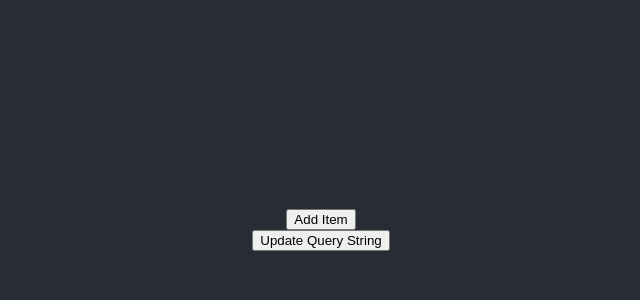
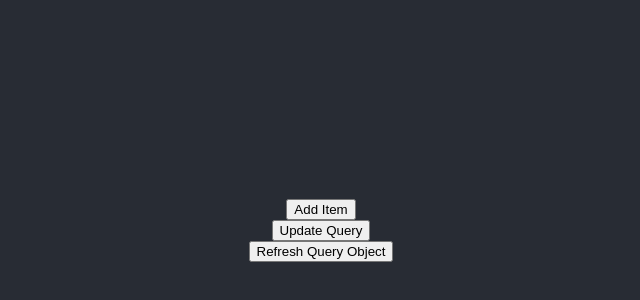
Before and after one commit to etrobert/react-query-playground, a React (Create React App) app: page / in a window 1280 px wide. Shown: the part 170-470 px from the top of the page, without its empty margins (319-959 px from the left). Built offline with nearby package versions, Linux system fonts and the light colour scheme.

Commit message:
Make Query an object that can be invalidated

```diff
--- a/src/App.tsx
+++ b/src/App.tsx
@@ -7,12 +7,13 @@ import { useContext } from 'react';
 
 function App() {
   const { count, increaseCount } = useCount();
-  const { updateQuery } = useContext(QueryContext);
+  const { updateQuery, refreshQueryObject } = useContext(QueryContext);
   return (
     <div className="App">
       <header className="App-header">
         <button onClick={increaseCount}>Add Item</button>
-        <button onClick={updateQuery}>Update Query String</button>
+        <button onClick={updateQuery}>Update Query</button>
+        <button onClick={refreshQueryObject}>Refresh Query Object</button>
         {range(count).map((i) => (
           <Item key={i} />
         ))}
--- a/src/QueryContext.tsx
+++ b/src/QueryContext.tsx
@@ -1,26 +1,35 @@
-import { createContext, ReactNode } from 'react';
+import { createContext, ReactNode, useMemo } from 'react';
 import useCount from './useCount';
 
+type Query = {
+  name: string;
+};
+
 type QueryContextValue = {
-  query: string;
+  query: Query;
   updateQuery: () => void;
+  refreshQueryObject: () => void;
 };
 
 const initialValue = {
-  query: 'initialData',
+  query: { name: 'initialData' },
   updateQuery: () => {},
+  refreshQueryObject: () => {},
 };
 
 const QueryContext = createContext<QueryContextValue>(initialValue);
 
 const QueryContextProvider = ({ children }: { children: ReactNode }) => {
   const { count, increaseCount } = useCount();
+  const { count: invalidator, increaseCount: refreshQueryObject } = useCount();
 
-  const query = `data${count}`;
+  // The additional dependency is intentional to invalidate the object
+  // eslint-disable-next-line react-hooks/exhaustive-deps
+  const query = useMemo(() => ({ name: `data${count}` }), [count, invalidator]);
   const updateQuery = increaseCount;
 
   return (
-    <QueryContext.Provider value={{ query, updateQuery }}>
+    <QueryContext.Provider value={{ query, updateQuery, refreshQueryObject }}>
       {children}
     </QueryContext.Provider>
   );
@@ -28,3 +37,4 @@ const QueryContextProvider = ({ children }: { children: ReactNode }) => {
 
 export default QueryContext;
 export { QueryContextProvider };
+export type { Query };
--- a/src/useDataQuery.ts
+++ b/src/useDataQuery.ts
@@ -1,15 +1,15 @@
 import { useContext } from 'react';
 import { useQuery } from 'react-query';
-import QueryContext from './QueryContext';
+import QueryContext, { Query } from './QueryContext';
 
 const wait = (ms: number) =>
   new Promise<void>((resolve) => setTimeout(resolve, ms));
 
-const fetchData = (query: string) =>
+const fetchData = (query: Query) =>
   new Promise<string>(async (resolve) => {
     console.log('Fetching Data');
     await wait(1000);
-    resolve(`myData: ${query}`);
+    resolve(`myData: ${query.name}`);
   });
 
 const useDataQuery = () => {
```
